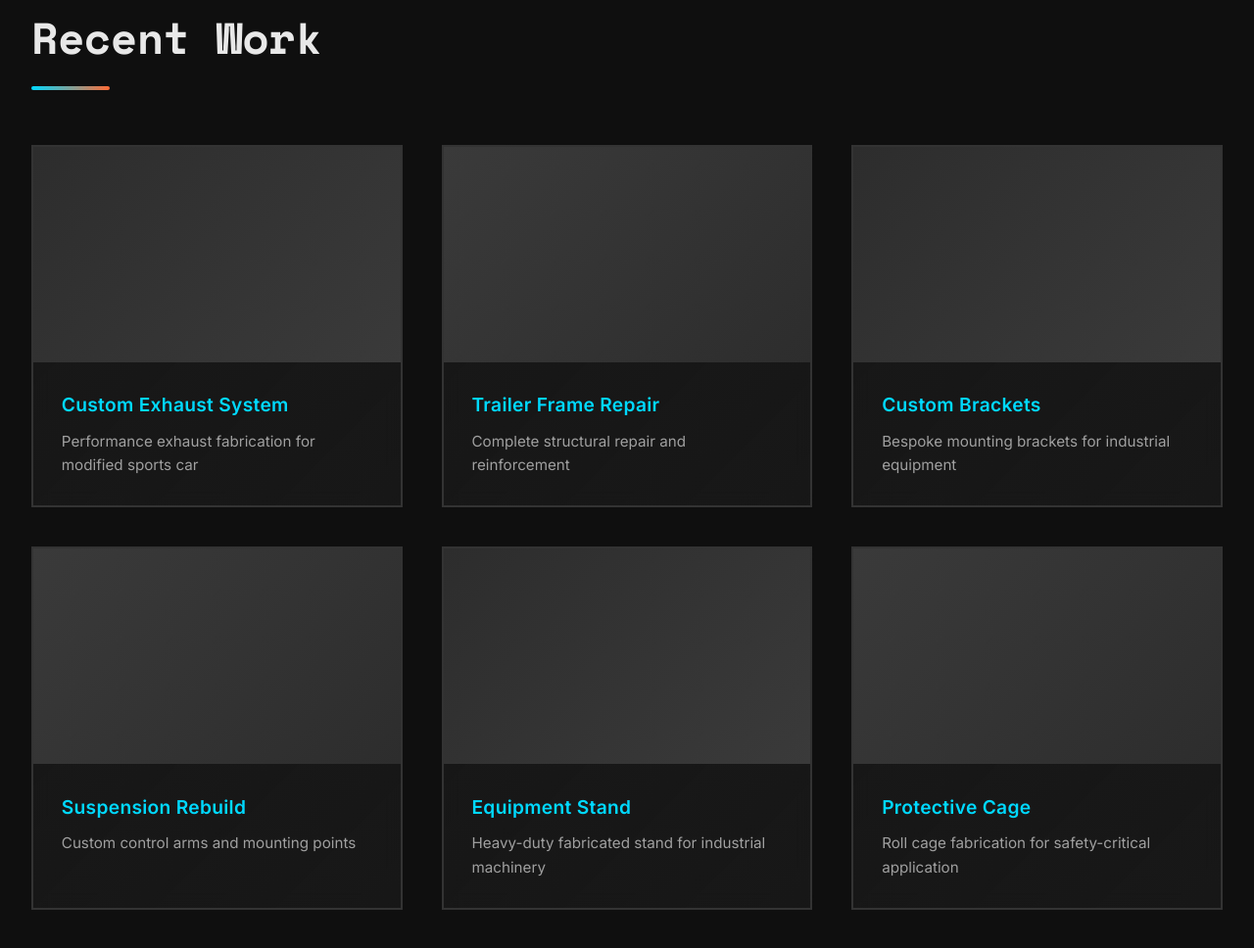
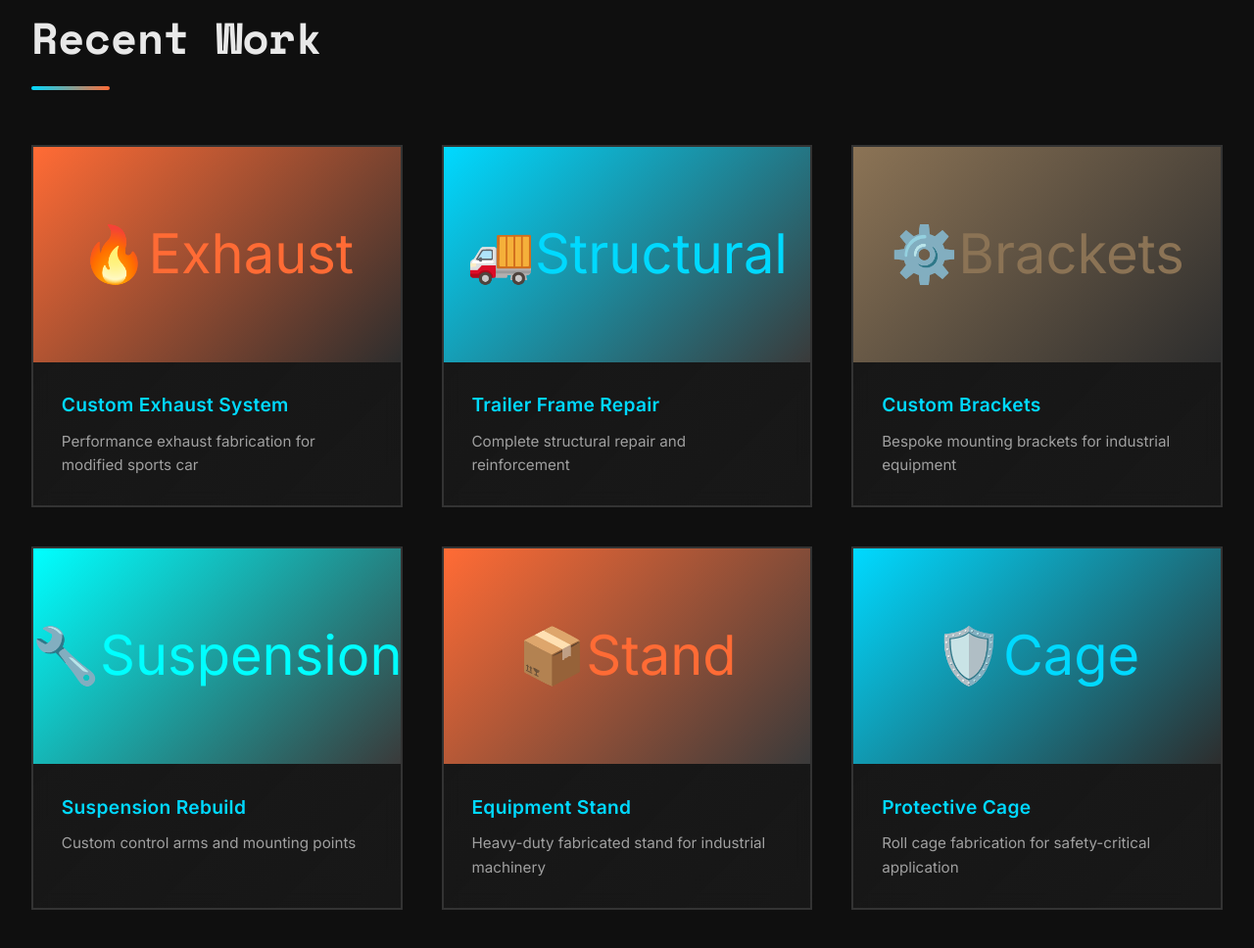
Before and after one commit to 509trailers-byte/nexus-fabrication, a plain HTML site: page index.html in a window 1280 px wide. Shown: the part 3074-4042 px from the top of the page at 98% size. Drawn offline with nearby package versions, Linux system fonts and the light colour scheme.

Commit message:
Update index.html

```diff
--- a/index.html
+++ b/index.html
@@ -31,7 +31,7 @@
     <!-- Navigation -->
     <nav class="navbar">
         <div class="nav-container">
-            <a href="#" class="nav-brand">NEXUS</a>
+            <a href="#home" class="nav-brand">NEXUS</a>
             <ul class="nav-links">
                 <li><a href="#home">Home</a></li>
                 <li><a href="#services">Services</a></li>
@@ -158,32 +158,50 @@
         <h2>Recent Work</h2>
         <div class="portfolio-grid">
             <div class="portfolio-item">
-                <div class="portfolio-image" style="background: linear-gradient(135deg, #2d2d2d 0%, #3a3a3a 100%);"></div>
+                <div class="portfolio-image" style="background: linear-gradient(135deg, #FF6B35 0.5%, #2d2d2d 100%); color: #FF6B35;">
+                    <span class="portfolio-icon">🔥</span>
+                    <span class="portfolio-text">Exhaust</span>
+                </div>
                 <h3>Custom Exhaust System</h3>
                 <p>Performance exhaust fabrication for modified sports car</p>
             </div>
             <div class="portfolio-item">
-                <div class="portfolio-image" style="background: linear-gradient(135deg, #3a3a3a 0%, #2d2d2d 100%);"></div>
+                <div class="portfolio-image" style="background: linear-gradient(135deg, #00D9FF 0.5%, #3a3a3a 100%); color: #00D9FF;">
+                    <span class="portfolio-icon">🚚</span>
+                    <span class="portfolio-text">Structural</span>
+                </div>
                 <h3>Trailer Frame Repair</h3>
                 <p>Complete structural repair and reinforcement</p>
             </div>
             <div class="portfolio-item">
-                <div class="portfolio-image" style="background: linear-gradient(135deg, #2d2d2d 0%, #3a3a3a 100%);"></div>
+                <div class="portfolio-image" style="background: linear-gradient(135deg, #8B7355 0.5%, #2d2d2d 100%); color: #8B7355;">
+                    <span class="portfolio-icon">⚙️</span>
+                    <span class="portfolio-text">Brackets</span>
+                </div>
                 <h3>Custom Brackets</h3>
                 <p>Bespoke mounting brackets for industrial equipment</p>
             </div>
             <div class="portfolio-item">
-                <div class="portfolio-image" style="background: linear-gradient(135deg, #3a3a3a 0%, #2d2d2d 100%);"></div>
+                <div class="portfolio-image" style="background: linear-gradient(135deg, #00FFFF 0.5%, #3a3a3a 100%); color: #00FFFF;">
+                    <span class="portfolio-icon">🔧</span>
+                    <span class="portfolio-text">Suspension</span>
+                </div>
                 <h3>Suspension Rebuild</h3>
                 <p>Custom control arms and mounting points</p>
             </div>
             <div class="portfolio-item">
-                <div class="portfolio-image" style="background: linear-gradient(135deg, #2d2d2d 0%, #3a3a3a 100%);"></div>
+                <div class="portfolio-image" style="background: linear-gradient(135deg, #FF6B35 0.5%, #3a3a3a 100%); color: #FF6B35;">
+                    <span class="portfolio-icon">📦</span>
+                    <span class="portfolio-text">Stand</span>
+                </div>
                 <h3>Equipment Stand</h3>
                 <p>Heavy-duty fabricated stand for industrial machinery</p>
             </div>
             <div class="portfolio-item">
-                <div class="portfolio-image" style="background: linear-gradient(135deg, #3a3a3a 0%, #2d2d2d 100%);"></div>
+                <div class="portfolio-image" style="background: linear-gradient(135deg, #00D9FF 0.5%, #2d2d2d 100%); color: #00D9FF;">
+                    <span class="portfolio-icon">🛡️</span>
+                    <span class="portfolio-text">Cage</span>
+                </div>
                 <h3>Protective Cage</h3>
                 <p>Roll cage fabrication for safety-critical application</p>
             </div>
@@ -247,6 +265,7 @@
                             <option value="2500">$1,000 - $2,500</option>
                             <option value="5000">$2,500 - $5,000</option>
                             <option value="custom">$5,000+</option>
+                            <option value="na">N/A</option>
                         </select>
                     </div>
                 </div>
```
